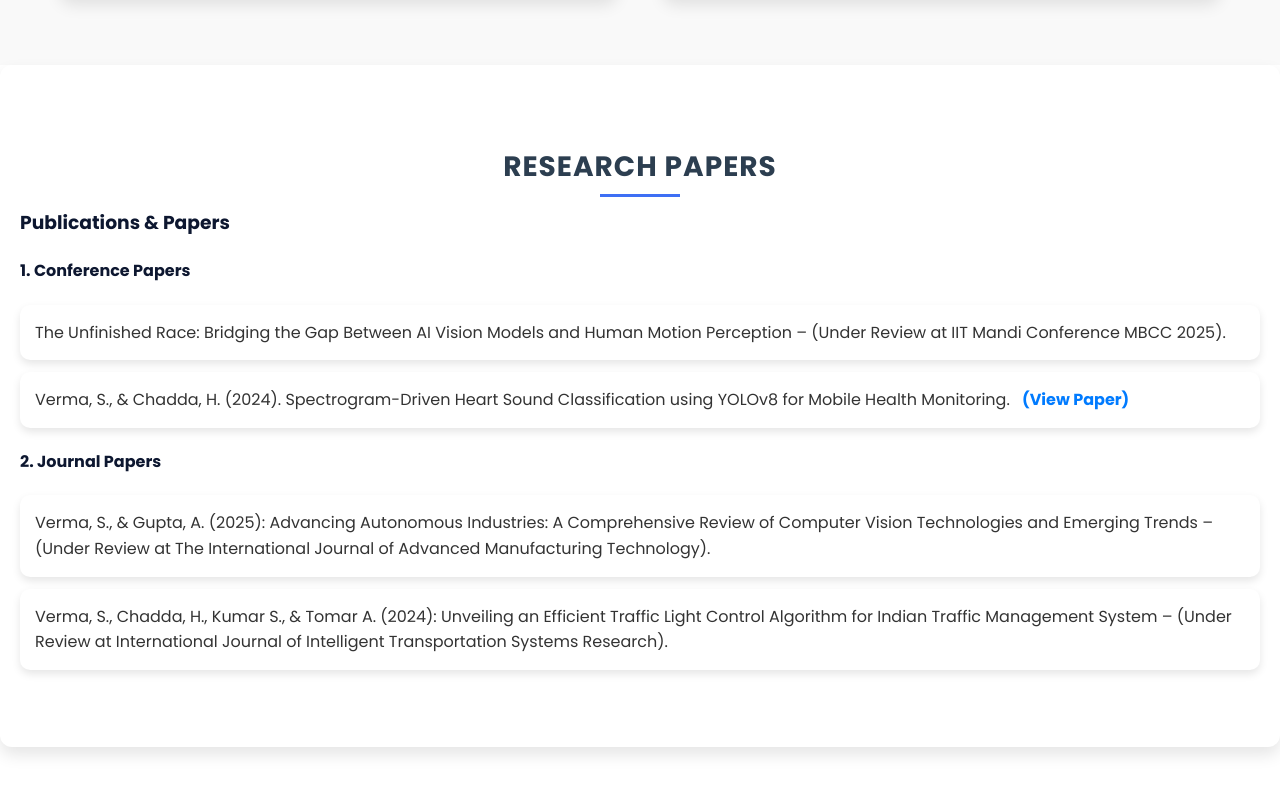
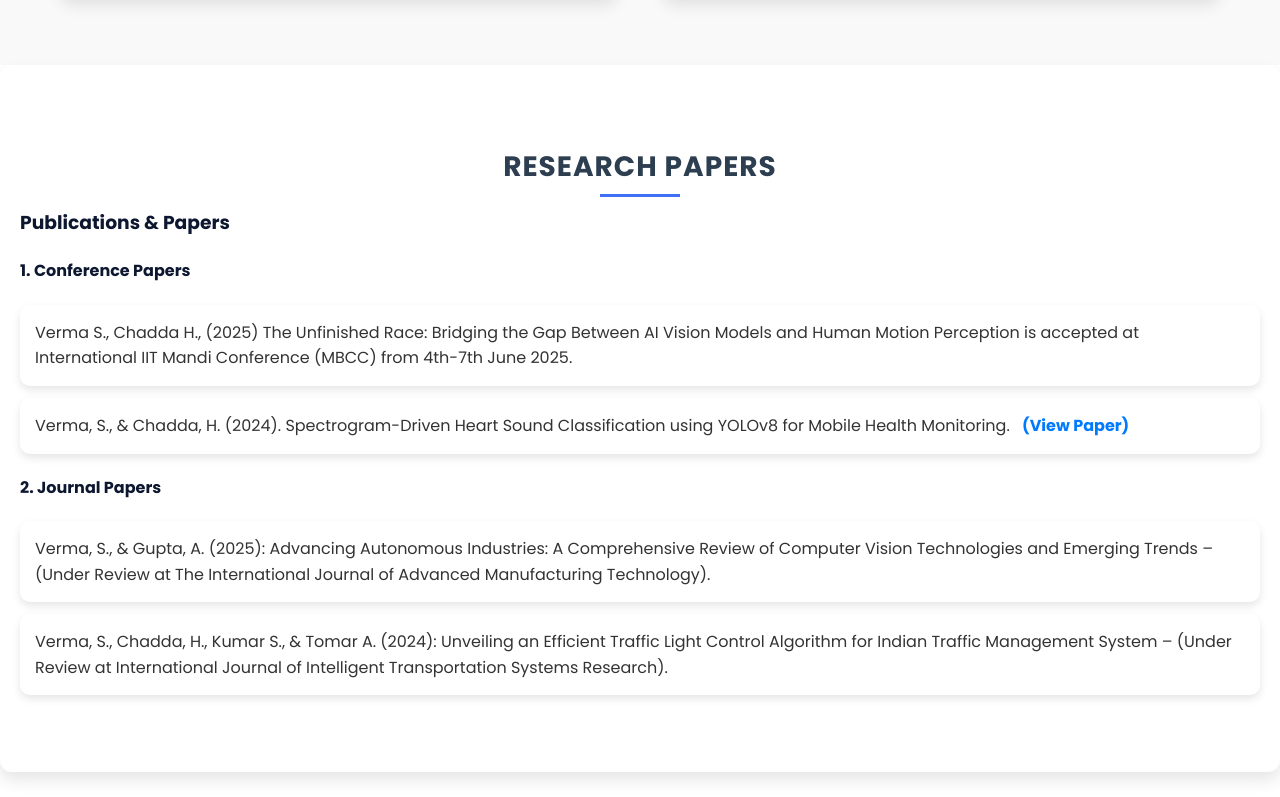
Before and after one commit to sania8/portfolio-saniav, a plain HTML site: page index.html in a window 1280 px wide. Shown: the part 4161-4958 px from the top of the page. Before the commit the page ends 4933 px from the top, so only its background shows below. Drawn offline with nearby package versions, Linux system fonts and the light colour scheme; a small style sheet from the web is missing.

Commit message:
initial-commit

```diff
--- a/index.html
+++ b/index.html
@@ -256,7 +256,7 @@
                 <!-- Conference Papers -->
                 <h4>1. Conference Papers</h4>
                 <ul>
-                    <li>The Unfinished Race: Bridging the Gap Between AI Vision Models and Human Motion Perception – (Under Review at IIT Mandi Conference MBCC 2025).</li>
+                    <li>Verma S., Chadda H., (2025) The Unfinished Race: Bridging the Gap Between AI Vision Models and Human Motion Perception is accepted at International IIT Mandi Conference (MBCC) from 4th-7th June 2025.</li>
                     <li>Verma, S., & Chadda, H. (2024). Spectrogram-Driven Heart Sound Classification using YOLOv8 for Mobile Health Monitoring.
                         <a href="https://ieeexplore.ieee.org/document/10868008" target="_blank">(View Paper)</a>
                     </li>
```
